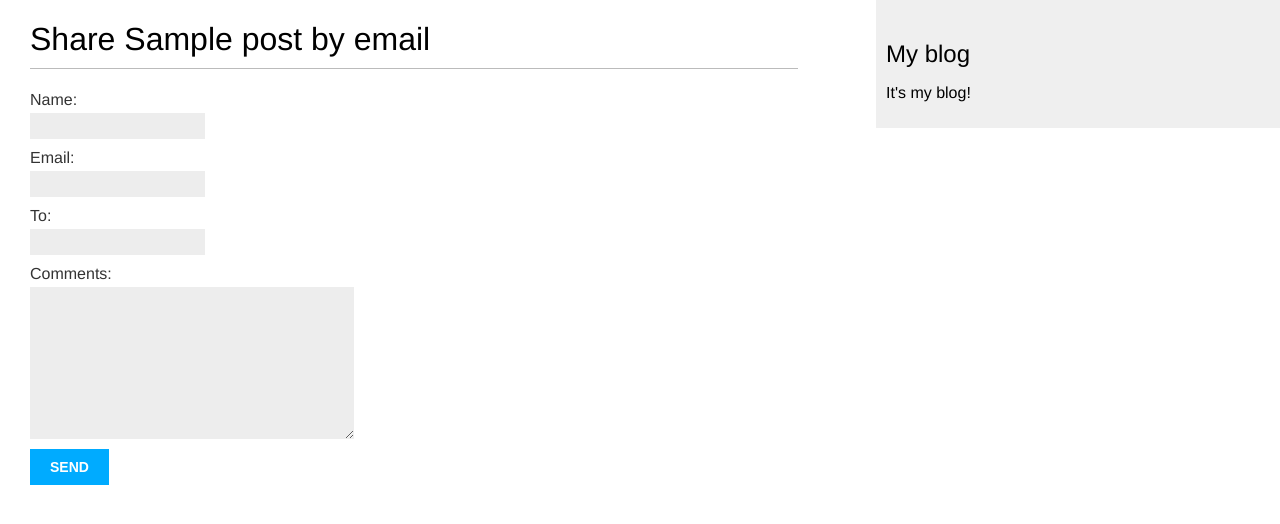
After one commit to BeirowskiK/django_blog, a Django app: page /blog/1/share/ in a window 1280 px wide. The commit adds this page. Shown: the top 524 px of the page. Run offline with Django 5.2, Linux system fonts and the light colour scheme; tables that the repository leaves empty hold one stand-in row (values such as "Sample post").

Commit message:
ADD: .env config for email, share post by email

```diff
--- /dev/null
+++ b/django_blog/blog/forms.py
@@ -0,0 +1,8 @@
+from django import forms
+
+
+class EmailPostForm(forms.Form):
+    name = forms.CharField(max_length=25)
+    email = forms.EmailField()
+    to = forms.EmailField()
+    comments = forms.CharField(required=False, widget=forms.Textarea)
--- a/django_blog/blog/templates/blog/post/detail.html
+++ b/django_blog/blog/templates/blog/post/detail.html
@@ -8,4 +8,7 @@
     Published {{ post.publish }} by {{ post.author }}
 </p>
 {{ post.body|linebreaks }}
+<p>
+    <a href="{% url 'blog:post_share' post.id%}">Share post</a>
+</p>
 {% endblock content %}
--- /dev/null
+++ b/django_blog/blog/templates/blog/post/share.html
@@ -0,0 +1,17 @@
+{% extends 'blog/base.html' %}
+
+{% block title %} Share post {% endblock title %}
+
+{% block content %}
+    {% if sent %}
+        <h1>Email successfully sent!</h1>
+        <p>Sharing post {{post.title}} to {{form.cleaned_data.to}} finished successfully!</p>
+    {% else %}
+        <h1>Share {{post.title}} by email</h1>
+        <form method="post">
+            {% csrf_token %}
+            {{ form.as_p }}
+            <input type="submit" value="Send">
+        </form>
+    {% endif %}
+{% endblock content %}
--- a/django_blog/blog/urls.py
+++ b/django_blog/blog/urls.py
@@ -6,4 +6,5 @@ urlpatterns = [
     # path('', views.post_list, name='post_list'),
     path('', views.PostListView.as_view(), name='post_list'),
     path('<int:year>/<int:month>/<int:day>/<slug:post>/', views.post_detail, name='post_detail'),
+    path('<int:post_id>/share/', views.post_share, name='post_share'),
 ]
--- a/django_blog/blog/views.py
+++ b/django_blog/blog/views.py
@@ -1,8 +1,10 @@
 from django.shortcuts import render, get_object_or_404
 from django.core.paginator import Paginator, EmptyPage, PageNotAnInteger
 from django.views.generic import ListView
+from django.core.mail import send_mail
 
 from .models import Post
+from .forms import EmailPostForm
 
 
 def post_list(request):
@@ -30,9 +32,28 @@ def post_detail(request, year, month, day, post):
 
     return render(request, 'blog/post/detail.html', {'post': post})
 
+
 class PostListView(ListView):
     """Alternative method to display list of posts"""
     queryset = Post.published.all()
     context_object_name = 'posts'
     paginate_by = 3
     template_name = 'blog/post/list.html'
+
+
+def post_share(request, post_id):
+    post = get_object_or_404(Post, id=post_id, status=Post.Status.PUBLISHED)
+    sent = False
+    if request.method == 'POST':
+        form = EmailPostForm(request.POST)
+        if form.is_valid():
+            cd = form.cleaned_data
+            post_url = request.build_absolute_uri(post.get_absolute_url())
+            subject = f"{cd['name']} recommends you {post.title}"
+            message = f"Read post on: {post_url}\n\n Comments: {cd['name']}: {cd['comments']}"
+            send_mail(subject, message, 'dev@kelek.kartuzy.pl', [cd['to']])
+            sent = True
+    else:
+        form = EmailPostForm()
+
+    return render(request, 'blog/post/share.html', {'post': post, 'form': form, 'sent': sent})
```
Also changed, not shown: django_blog/django_blog/settings.py (+8 -0 lines).
